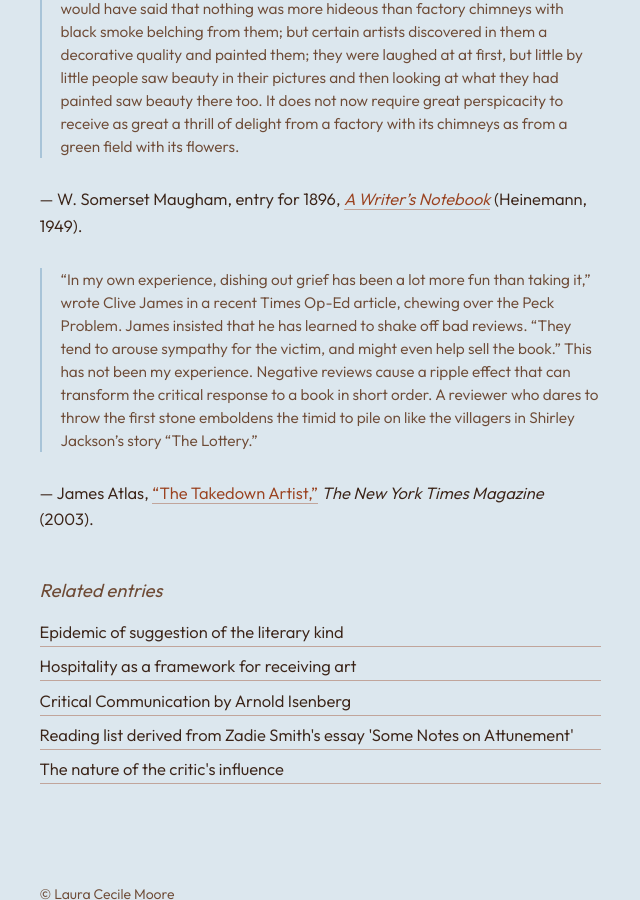
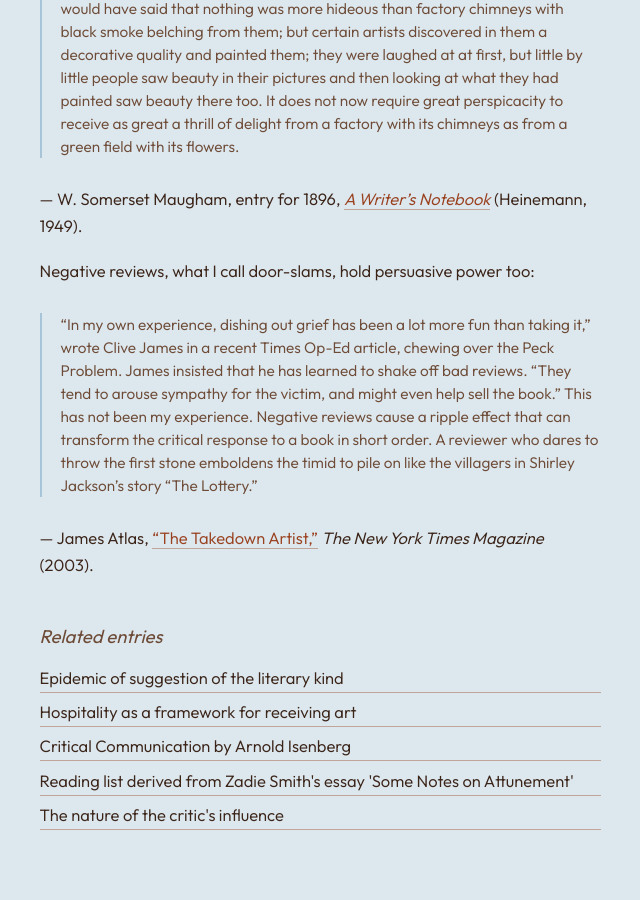
Before and after one commit to lauramoorewrites-del/treasury, a Jekyll site: the page built from _pages/radiation-from-that-narrow-circle.md, in a window 1280 px wide and 900 px high, scrolled down 1444 px. Shown: the whole window, without its empty margins (320-960 px from the left). Built offline with Jekyll 4.4.1, drawn with Linux system fonts in a browser that asks for light colours.

Commit message:
Borrowed vision: lead-in for the door-slam passage
Co-Authored-By: Claude Opus 5.5 (1M context) <noreply@anthropic.com>

```diff
--- a/_pages/radiation-from-that-narrow-circle.md
+++ b/_pages/radiation-from-that-narrow-circle.md
@@ -36,6 +36,8 @@ In a piece I'm submitting, I talk about borrowed vision. What I mean is what is
 
 — W. Somerset Maugham, entry for 1896, [*A Writer’s Notebook*](https://bookshop.org/a/113685/9780307473196) (Heinemann, 1949).
 
+Negative reviews, what I call door-slams, hold persuasive power too:
+
 > “In my own experience, dishing out grief has been a lot more fun than taking it,” wrote Clive James in a recent Times Op-Ed article, chewing over the Peck Problem. James insisted that he has learned to shake off bad reviews. “They tend to arouse sympathy for the victim, and might even help sell the book.” This has not been my experience. Negative reviews cause a ripple effect that can transform the critical response to a book in short order. A reviewer who dares to throw the first stone emboldens the timid to pile on like the villagers in Shirley Jackson’s story “The Lottery.”
 
 — James Atlas, [“The Takedown Artist,”](https://www.nytimes.com/2003/10/26/magazine/the-takedown-artist.html) *The New York Times Magazine* (2003).
```
